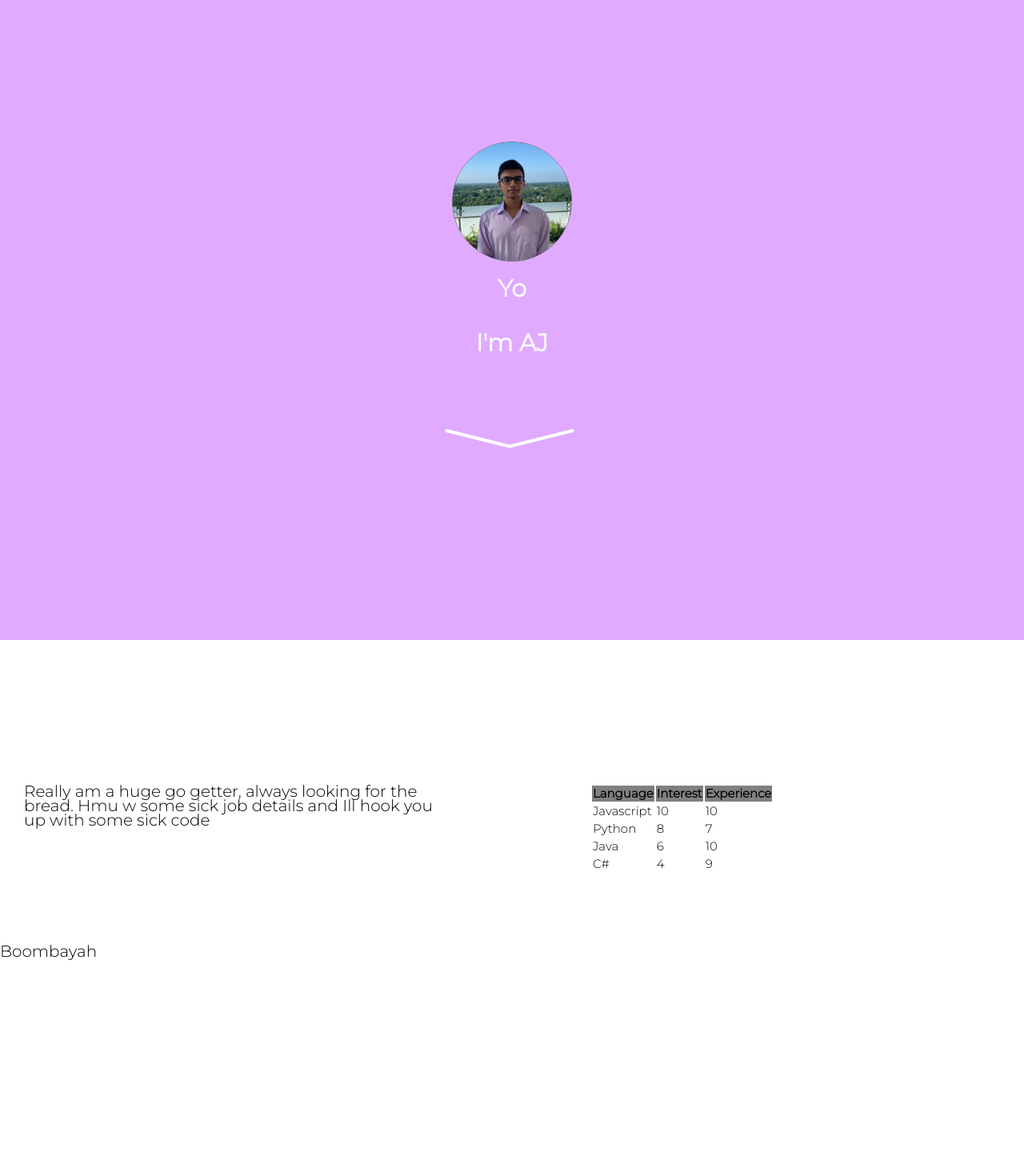
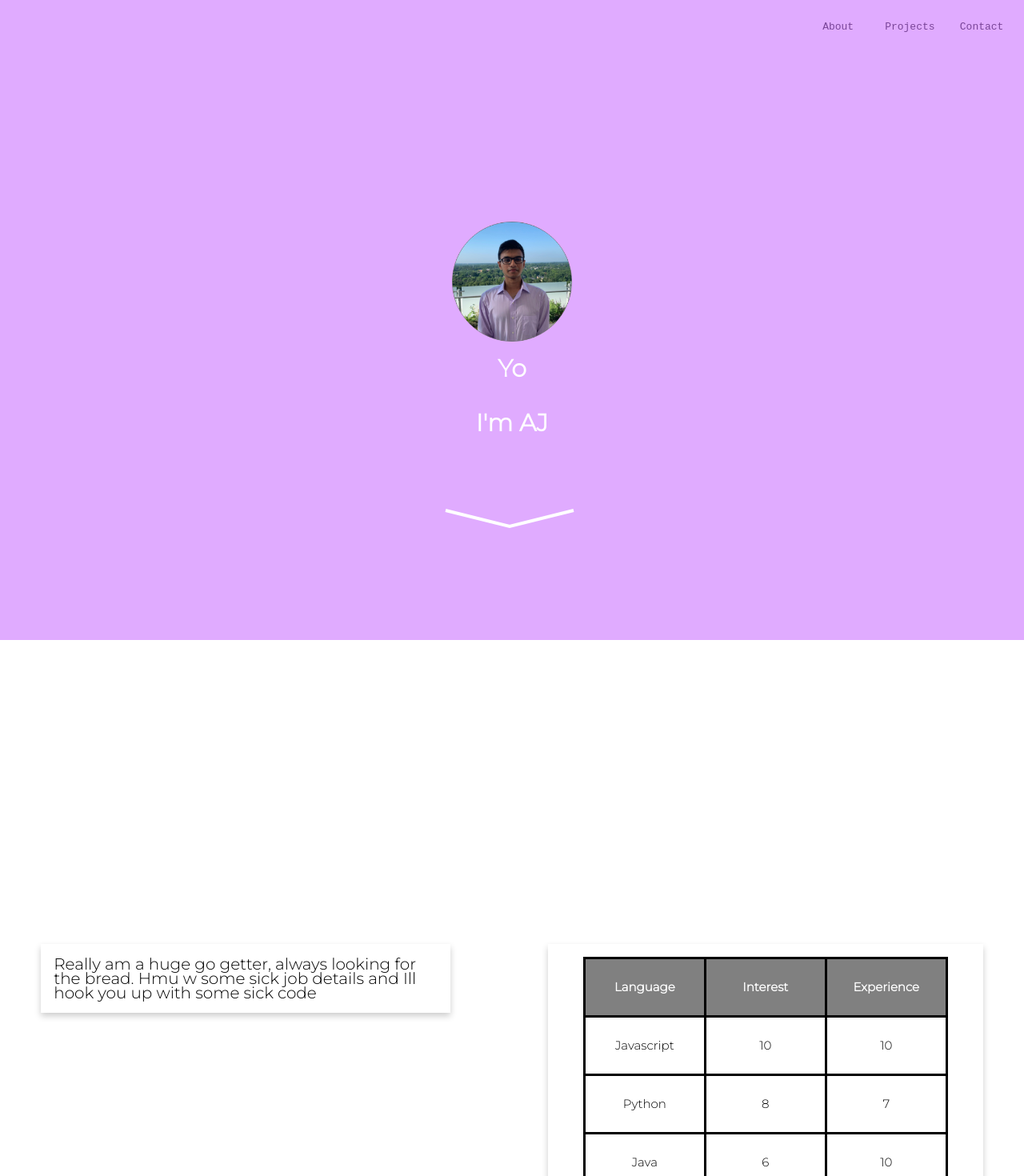
Before and after one commit to athammana/portfolio, a React (Create React App) app: page / in a window 1280 px wide. Shown: the top 1470 px of the page at 80% size. Before the commit the page ends 1328 px from the top, so only its background shows below. Built offline with nearby package versions, Linux system fonts and the light colour scheme.

Commit message:
Added cards to the about section

```diff
--- a/package.json
+++ b/package.json
@@ -8,7 +8,6 @@
     "@testing-library/react": "^9.3.2",
     "@testing-library/user-event": "^7.1.2",
     "framer-motion": "^1.11.1",
-    "gh-pages": "^3.1.0",
     "react": "^16.13.1",
     "react-dom": "^16.13.1",
     "react-router-dom": "^5.2.0",
@@ -38,7 +37,7 @@
     ]
   },
   "devDependencies": {
-    "postcss-normalize": "^9.0.0",
-    "gh-pages": "^3.1.0"
+    "gh-pages": "^3.1.0",
+    "postcss-normalize": "^9.0.0"
   }
 }
--- a/src/App.css
+++ b/src/App.css
@@ -10,8 +10,7 @@
   font-family: 'Montserrat', sans-serif;
 }
 
-section:nth-of-type(1) {
-  color: #fff;
+section {
   height: calc(100vh + 50px);
   padding: 0 10px;
 }
@@ -28,6 +27,16 @@ section:nth-of-type(1) {
     line-height: 18px;
     padding: 100px 0px 130px 0px;
   }
+}
+
+/* Navbar Syles */
+
+.header {
+  position: fixed;
+  width: 100vw;
+  top: 1vw;
+  right: 2vw;
+  text-align: right;
 }
 
 /* Intro Section Css properties */
@@ -57,29 +66,51 @@ section:nth-of-type(1) {
 
 /* About Section Css properties */
 
-.textblock {
+.left-card {
+  width: 40vw;
   float: left;
+  margin-left: 4vw;
+}
+
+.right-card {
   width: 40vw;
-  margin: 30px;
+  float: right;
+  margin-right: 4vw;
+}
+
+.card {
+  box-shadow: 0 4px 8px 0 rgba(0,0,0,0.2);
+  transition: 0.3s;
+}
+
+.card:hover {
+  box-shadow: 0 8px 16px 0 rgba(0,0,0,0.2);
+}
+
+.container {
+  padding: 16px;
 }
 
 .skills-table {
-  float: right;
-  width: 40vw;
-  margin: 30px;
   font-size: 15px;
+  text-align: center;
+  margin: 0 auto;
+  border-collapse: collapse;
 }
 
-.skills-table thead{
+.skills-table > thead{
   font-weight: bold;
   padding: 15px;
   background-color: gray;
-  border: indianred 2px;
+  color: white;
   padding: 5px;
 }
 
-.skills-table > td{
-
+.skills-table > table, th, td{
+  border: solid black;
+  height: 50px;
+  padding: 10px;
+  width: 10vw;
 }
 
 /* Projects Section Css properties */
--- a/src/App.js
+++ b/src/App.js
@@ -3,13 +3,20 @@ import './App.css';
 import Projects from './components/Projects';
 import About from './components/About';
 import Intro from './components/Intro';
+import Navbar from './components/Navbar';
 
 function App() {
   return (
-    <div className="overflow-wrap">
-      <Intro />
-      <About />
-      <Projects />
+    <div>
+
+      <div className='header'>
+        <pre>About     Projects    Contact</pre>
+      </div>
+      <div className="overflow-wrap">
+        <Intro />
+        <About />
+        <Projects />
+      </div>
     </div>
   );
 }
--- a/src/components/About.js
+++ b/src/components/About.js
@@ -3,11 +3,17 @@ import React from "react"
 function About(props) {
   return (
     <section id='about'>
-      <div id='aboutdesc' className='textblock'>
-        Really am a huge go getter, always looking for the bread. Hmu w some sick job details and Ill hook you up with some sick code
+      <div className='left-card'>
+        <div className='card'>
+          <div id='aboutdesc' className='container'>
+            Really am a huge go getter, always looking for the bread.
+            Hmu w some sick job details and Ill hook you up with some sick code
           </div>
-      <div id='skills table' className='skills-table'>
-        <table>
+        </div>
+      </div>
+      <div className='right-card card container'>
+        <div id='skills table'>
+          <table className='skills-table'>
             <thead>
               <tr>
                 <th>Language</th>
@@ -23,6 +29,7 @@ function About(props) {
             </tbody>
           </table>
         </div>
+      </div>
     </section>
   )
 }
--- /dev/null
+++ b/src/components/Navbar.js
@@ -0,0 +1,14 @@
+import React from "react";
+
+
+class Navbar extends React.Component{
+    render(){
+        return (
+            <div className='header'>
+                <pre>About     Projects    Contact</pre>
+            </div>
+        );
+    }
+}
+
+export default Navbar;
```
Also changed, not shown: src/components/Articles.js (deleted, +0 -11 lines), src/components/Twitter_Logo_Blue.png (deleted), 1 other file (tests, documents, lock files or other folders). Lines whose indentation alone changed are shown as unchanged.
